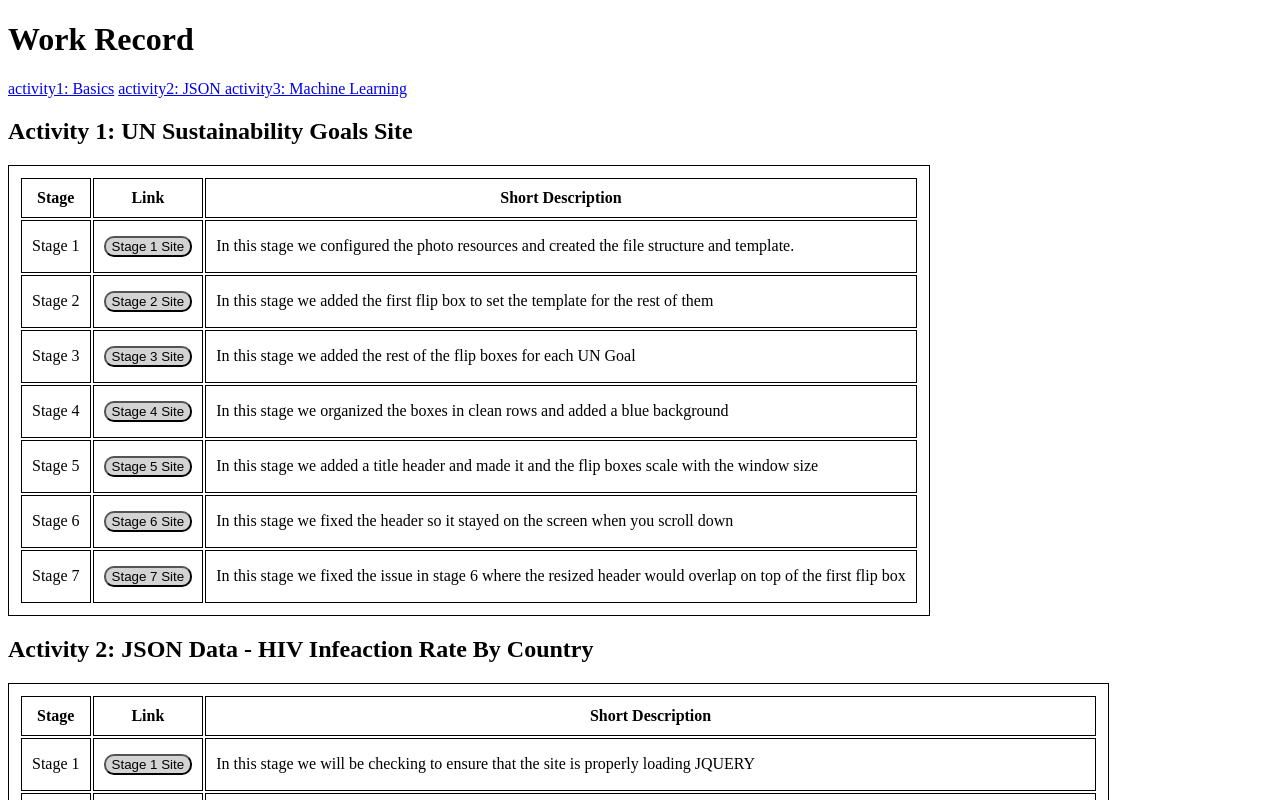
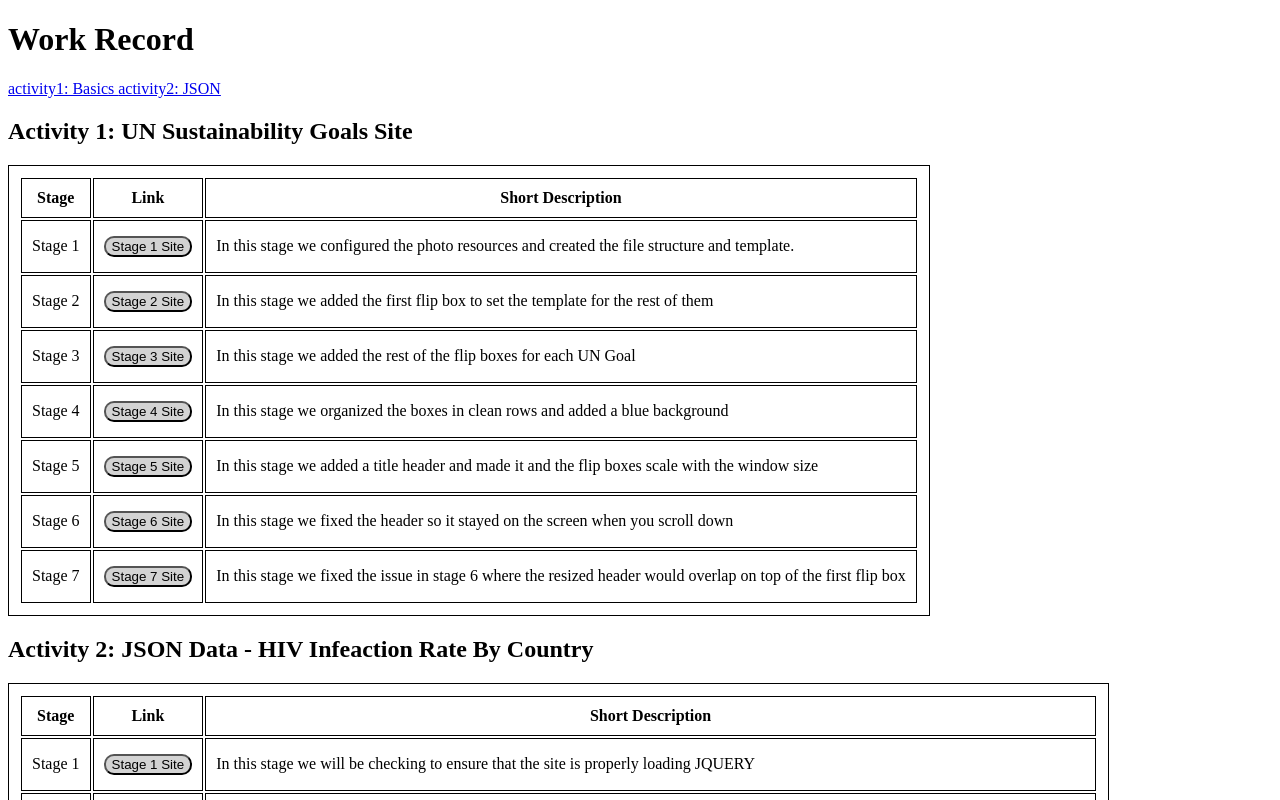
Before and after one commit to LukeNathan/lukenathan.github.io, a plain HTML site: page index.html in a window 1280 px wide. Shown: the top 800 px of the page. Drawn offline with Linux system fonts and the light colour scheme.

Commit message:
descriptions

```diff
--- a/index.html
+++ b/index.html
@@ -26,10 +26,8 @@
   </head>
   <body>
     <h1>Work Record</h1>
-    <a href="#activity1">activity1: Basics</a>
+    <a href="#activity1">activity1: Basics </a>
     <a href="#activity2">activity2: JSON </a>
-    <a href="#activity3">activity3: Machine Learning</a>
-
 
 
     <a name="activity2"></a>
```
